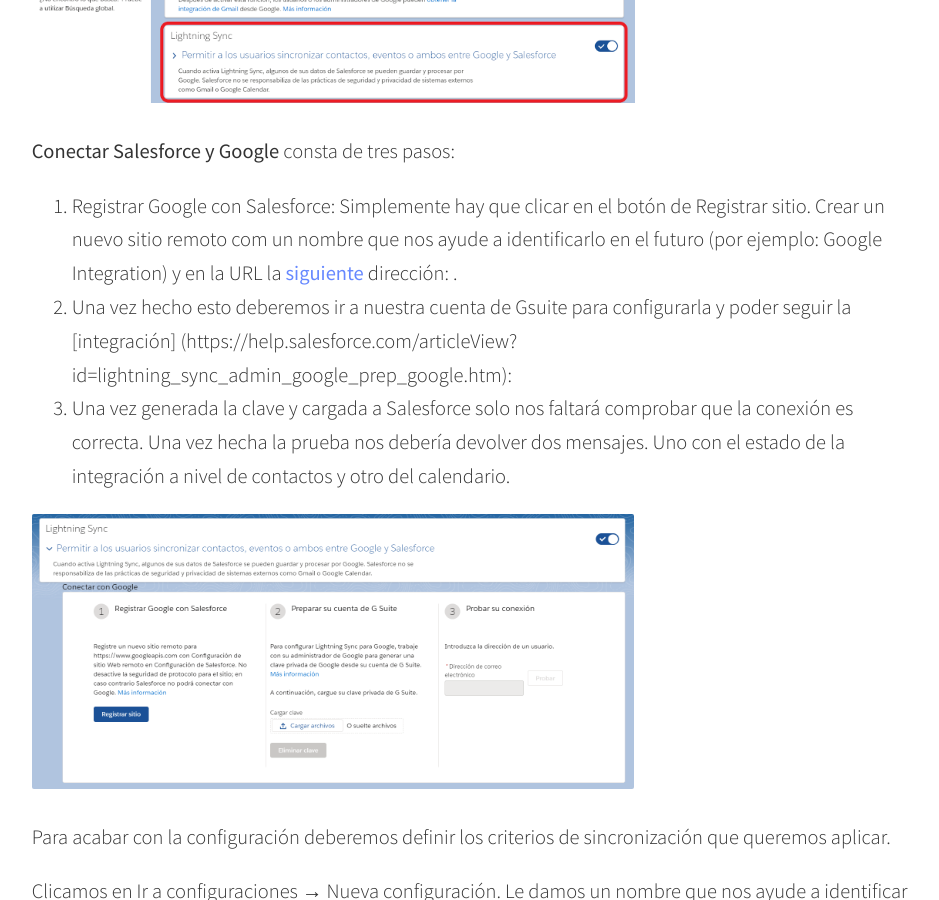
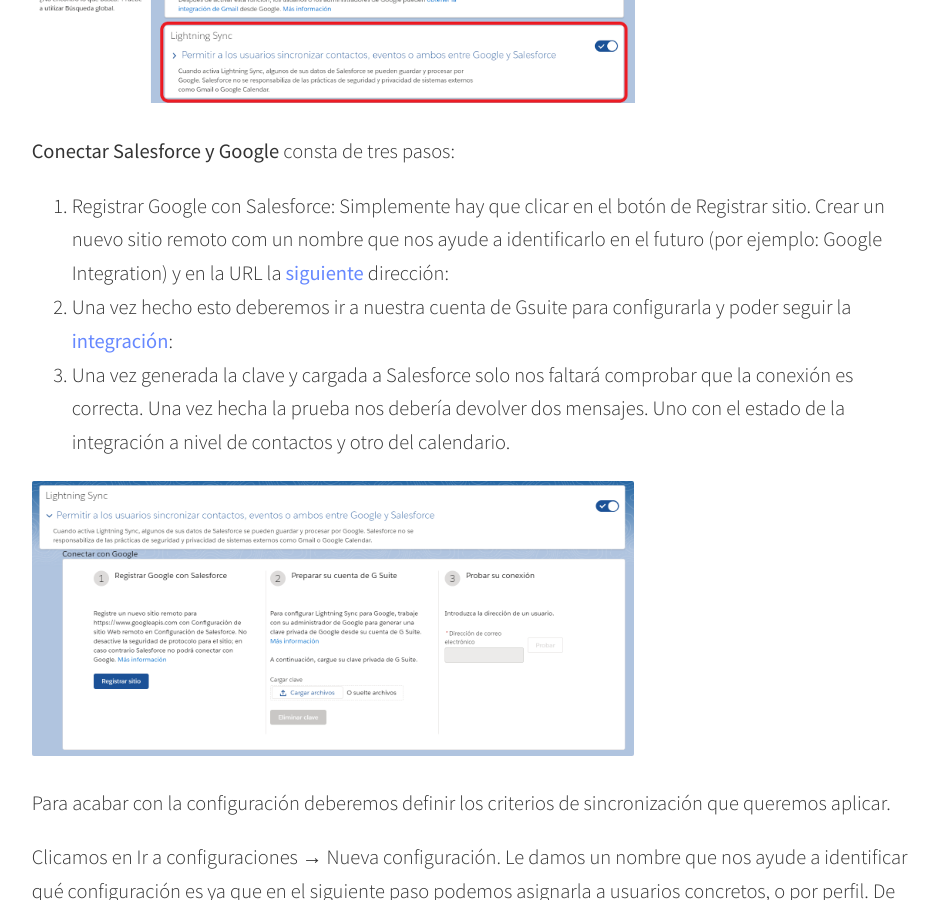
Before and after one commit to blackbirdcrew/BLOG, a Jekyll site: the page built from _posts/2019-07-10-Integrar-Gmail-Salesforce.md, in a window 1280 px wide and 900 px high, scrolled down 3061 px. Shown: the whole window, without its empty margins (168-1107 px from the left). Built offline with Jekyll 4.4.1, drawn with Linux system fonts in a browser that asks for light colours; comment, search, counter and statistics services are not loaded.

Commit message:
Update 2019-07-10-Integrar-Gmail-Salesforce.md

```diff
--- a/_posts/2019-07-10-Integrar-Gmail-Salesforce.md
+++ b/_posts/2019-07-10-Integrar-Gmail-Salesforce.md
@@ -54,8 +54,8 @@
 ![IMG3]({{site.url}}{{site.baseurl}}/pictures/10-07-2019/3.png)
 
 **Conectar Salesforce y Google** consta de tres pasos:
-1. Registrar Google con Salesforce: Simplemente hay que clicar en el botón de Registrar sitio. Crear un nuevo sitio remoto com un nombre que nos ayude a identificarlo en el futuro (por ejemplo: Google Integration) y en la URL la [siguiente](https://www.googleapis.com) dirección: .
-1. Una vez hecho esto deberemos ir a nuestra cuenta de Gsuite para configurarla y poder seguir la [integración] (https://help.salesforce.com/articleView?id=lightning_sync_admin_google_prep_google.htm):
+1. Registrar Google con Salesforce: Simplemente hay que clicar en el botón de Registrar sitio. Crear un nuevo sitio remoto com un nombre que nos ayude a identificarlo en el futuro (por ejemplo: Google Integration) y en la URL la [siguiente](https://www.googleapis.com) dirección:
+1. Una vez hecho esto deberemos ir a nuestra cuenta de Gsuite para configurarla y poder seguir la [integración](https://help.salesforce.com/articleView?id=lightning_sync_admin_google_prep_google.htm):
 1. Una vez generada la clave y cargada a Salesforce solo nos faltará comprobar que la conexión es correcta. Una vez hecha la prueba nos debería devolver dos mensajes. Uno con el estado de la integración a nivel de contactos y otro del calendario.
 
 ![IMG4]({{site.url}}{{site.baseurl}}/pictures/10-07-2019/4.png)
```
